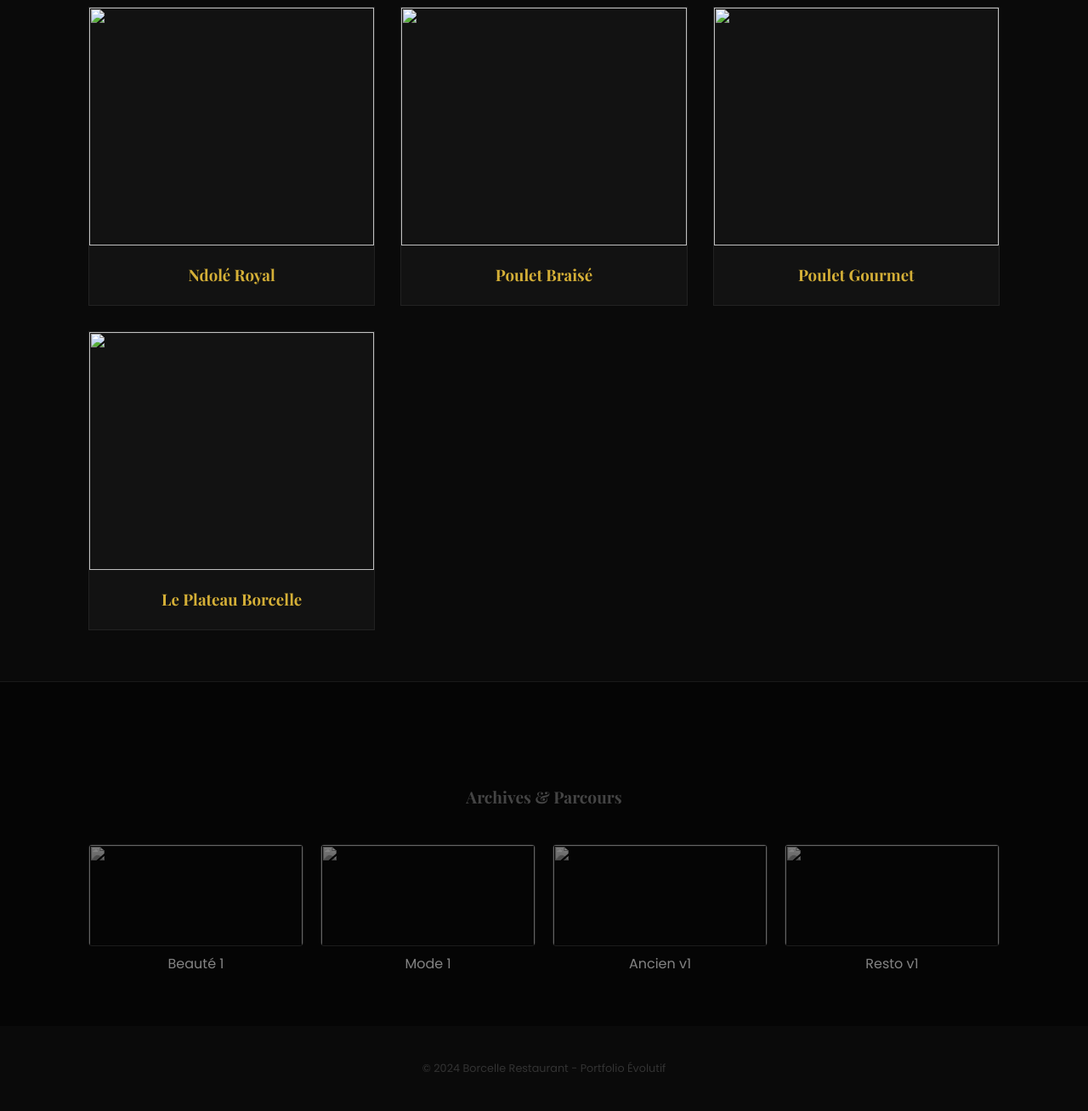
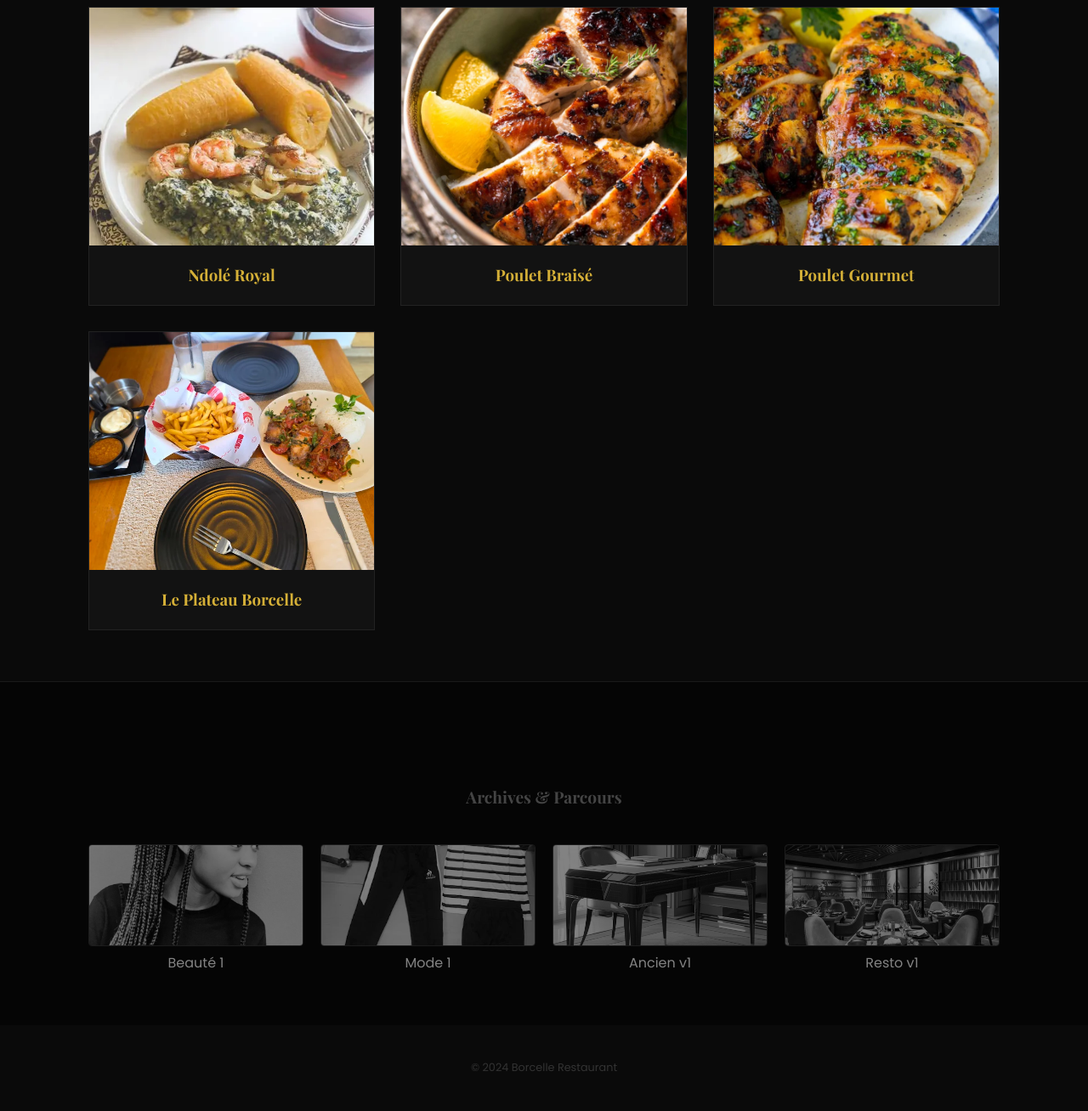
Before and after one commit to franckkamsu428/portfolio, a plain HTML site: page index.html in a window 1280 px wide. Shown: the part 956-2264 px from the top of the page at 85% size. Drawn offline with nearby package versions, Linux system fonts and the light colour scheme; a web font is replaced by a local one.

Commit message:
Update index.html

```diff
--- a/index.html
+++ b/index.html
@@ -10,7 +10,7 @@
         * { margin: 0; padding: 0; box-sizing: border-box; }
         body { font-family: 'Poppins', sans-serif; background-color: var(--dark-bg); color: white; line-height: 1.6; scroll-behavior: smooth; }
         .whatsapp-btn { position: fixed; bottom: 30px; right: 30px; background: #25d366; color: white; padding: 15px 30px; border-radius: 50px; text-decoration: none; display: flex; align-items: center; gap: 12px; z-index: 9999; font-weight: 600; box-shadow: 0 10px 30px rgba(37, 211, 102, 0.4); transition: 0.4s; }
-        header { height: 100vh; background: linear-gradient(rgba(0,0,0,0.8), rgba(0,0,0,0.8)), url('images nouveau/baniere.jpg'); background-size: cover; background-position: center; display: flex; flex-direction: column; align-items: center; justify-content: center; text-align: center; border-bottom: 2px solid var(--gold); }
+        header { height: 100vh; background: linear-gradient(rgba(0,0,0,0.8), rgba(0,0,0,0.8)), url('baniere.jpg'); background-size: cover; background-position: center; display: flex; flex-direction: column; align-items: center; justify-content: center; text-align: center; border-bottom: 2px solid var(--gold); }
         .logo-main { width: 150px; margin-bottom: 20px; }
         .hero-title { font-family: 'Playfair Display', serif; font-size: clamp(2rem, 7vw, 4rem); color: var(--gold); }
         .container { max-width: 1200px; margin: auto; padding: 0 5%; }
@@ -36,7 +36,7 @@
     </a>
 
     <header>
-        <img src="images nouveau/logo.png" class="logo-main">
+        <img src="logo.png" class="logo-main">
         <h1 class="hero-title">Borcelle Gastronomie</h1>
         <p style="font-style: italic; color: #ccc;">L'excellence à chaque bouchée.</p>
     </header>
@@ -44,10 +44,10 @@
     <main class="container">
         <div class="section-header"><h2>Nos Spécialités</h2></div>
         <div class="grid-pro">
-            <div class="card-pro"><div class="img-box"><img src="images nouveau/ndole1.jpg"></div><div class="card-info"><h3>Ndolé Royal</h3></div></div>
-            <div class="card-pro"><div class="img-box"><img src="images nouveau/poulet1.jpg"></div><div class="card-info"><h3>Poulet Braisé</h3></div></div>
-            <div class="card-pro"><div class="img-box"><img src="images nouveau/poulet2.jpg"></div><div class="card-info"><h3>Poulet Gourmet</h3></div></div>
-            <div class="card-pro"><div class="img-box"><img src="images nouveau/plat1.jpg"></div><div class="card-info"><h3>Le Plateau Borcelle</h3></div></div>
+            <div class="card-pro"><div class="img-box"><img src="ndole1.jpg"></div><div class="card-info"><h3>Ndolé Royal</h3></div></div>
+            <div class="card-pro"><div class="img-box"><img src="poulet1.jpg"></div><div class="card-info"><h3>Poulet Braisé</h3></div></div>
+            <div class="card-pro"><div class="img-box"><img src="poulet2.jpg"></div><div class="card-info"><h3>Poulet Gourmet</h3></div></div>
+            <div class="card-pro"><div class="img-box"><img src="plat1.jpg"></div><div class="card-info"><h3>Le Plateau Borcelle</h3></div></div>
         </div>
     </main>
 
@@ -55,15 +55,15 @@
         <div class="container">
             <div class="section-header"><h2 style="font-size: 1.2rem; color: #444;">Archives & Parcours</h2></div>
             <div class="archive-grid">
-                <div class="card-archive"><img src="images nouveau/coiffure1.jpg"><p>Beauté 1</p></div>
-                <div class="card-archive"><img src="images nouveau/boutique1.jpg"><p>Mode 1</p></div>
-                <div class="card-archive"><img src="images nouveau/portfolio1.jpg"><p>Ancien v1</p></div>
-                <div class="card-archive"><img src="images nouveau/restaurant1.jpg"><p>Resto v1</p></div>
+                <div class="card-archive"><img src="coiffure1.jpg"><p>Beauté 1</p></div>
+                <div class="card-archive"><img src="boutique1.jpg"><p>Mode 1</p></div>
+                <div class="card-archive"><img src="portfolio1.jpg"><p>Ancien v1</p></div>
+                <div class="card-archive"><img src="restaurant1.jpg"><p>Resto v1</p></div>
             </div>
         </div>
     </section>
 
-    <footer>&copy; 2024 Borcelle Restaurant - Portfolio Évolutif</footer>
+    <footer>&copy; 2024 Borcelle Restaurant</footer>
 
 </body>
 </html>
```
